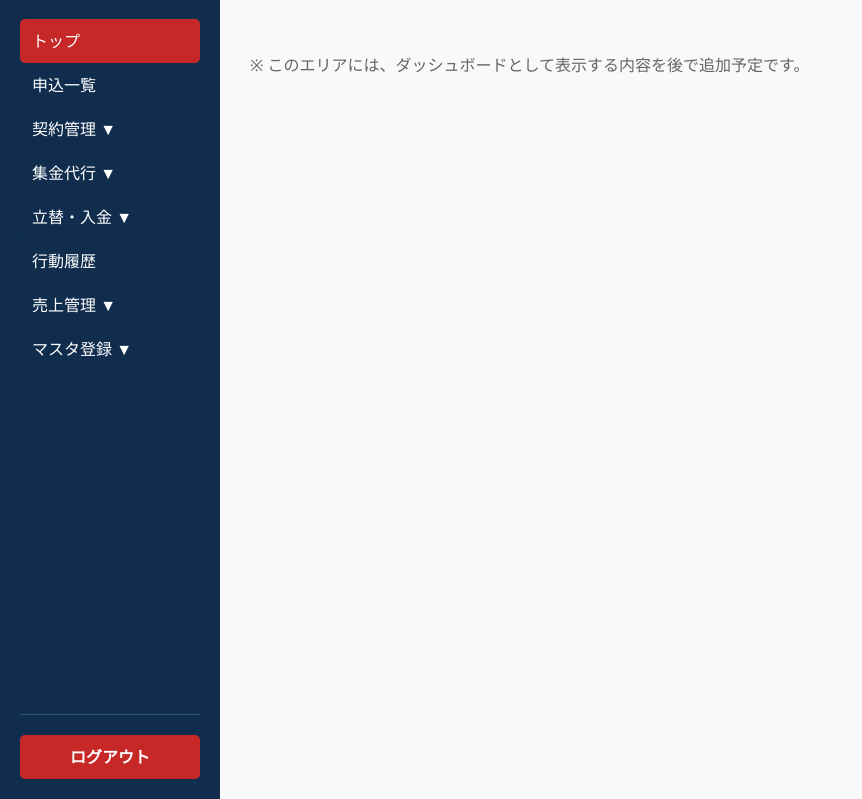
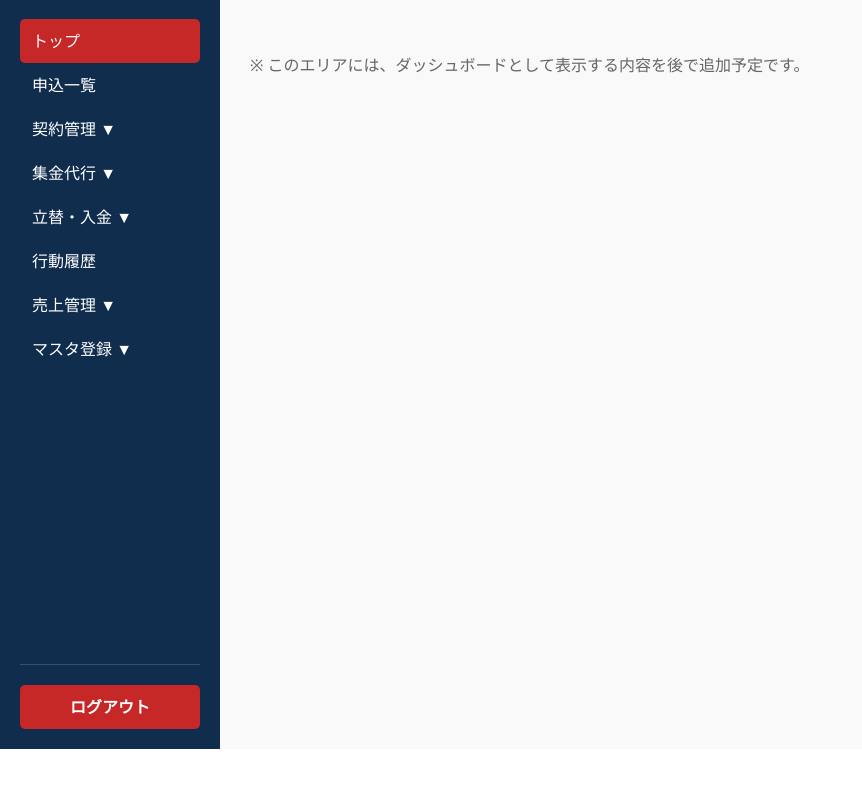
Before and after one commit to umeki-jp/MiraiHosho-System_project, a Flask app: page /main in a window 1280 px wide. Shown: the part 51-850 px from the top of the page, without its empty margins (0-862 px from the left). After the commit the page ends 800 px from the top, so only its background shows below. Run offline with Flask 3, Linux system fonts and the light colour scheme.

Commit message:
画面高さ

```diff
--- a/flaskapp/templates/base.html
+++ b/flaskapp/templates/base.html
@@ -79,7 +79,8 @@
       color: white;
       padding: 20px;
       transition: transform 0.3s ease;
-      height: 100vh;         /* ← これを追加 */
+      /* height: 100vh; */     /* ← この行をコメントアウトまたは削除 */
+  height: 100%;          /* ← または、親要素の高さに合わせるためこれに書き換える */
       box-sizing: border-box;
       overflow-y: auto;      /* サブメニューが多い場合もスクロール可能に */
       display: flex;
```
